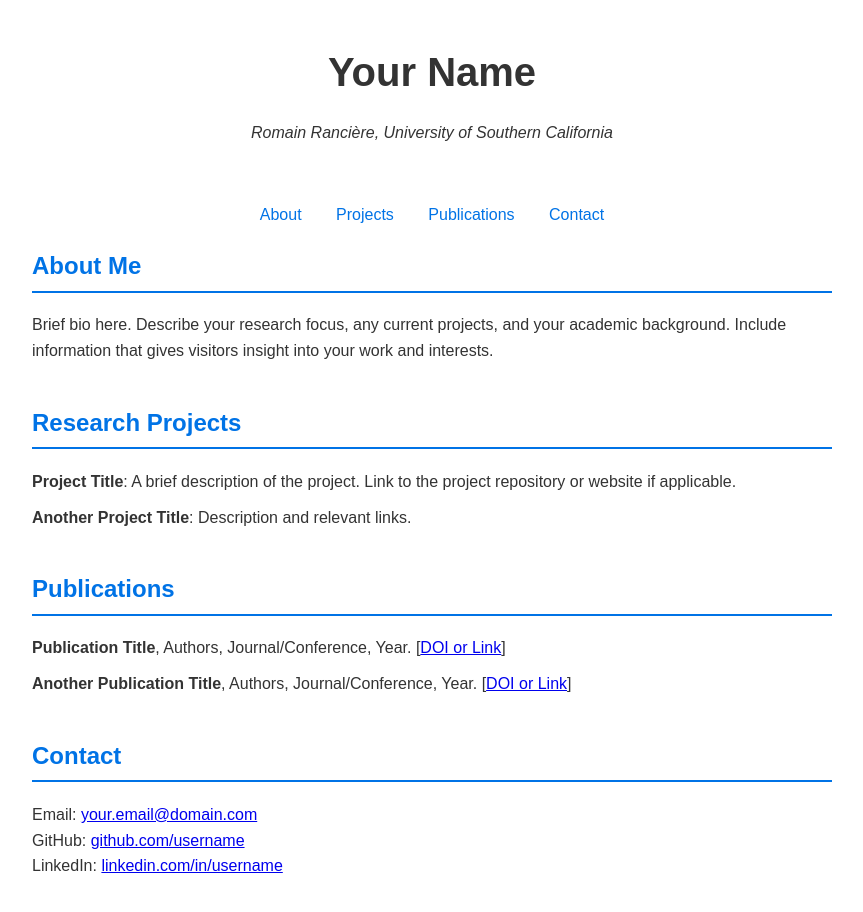
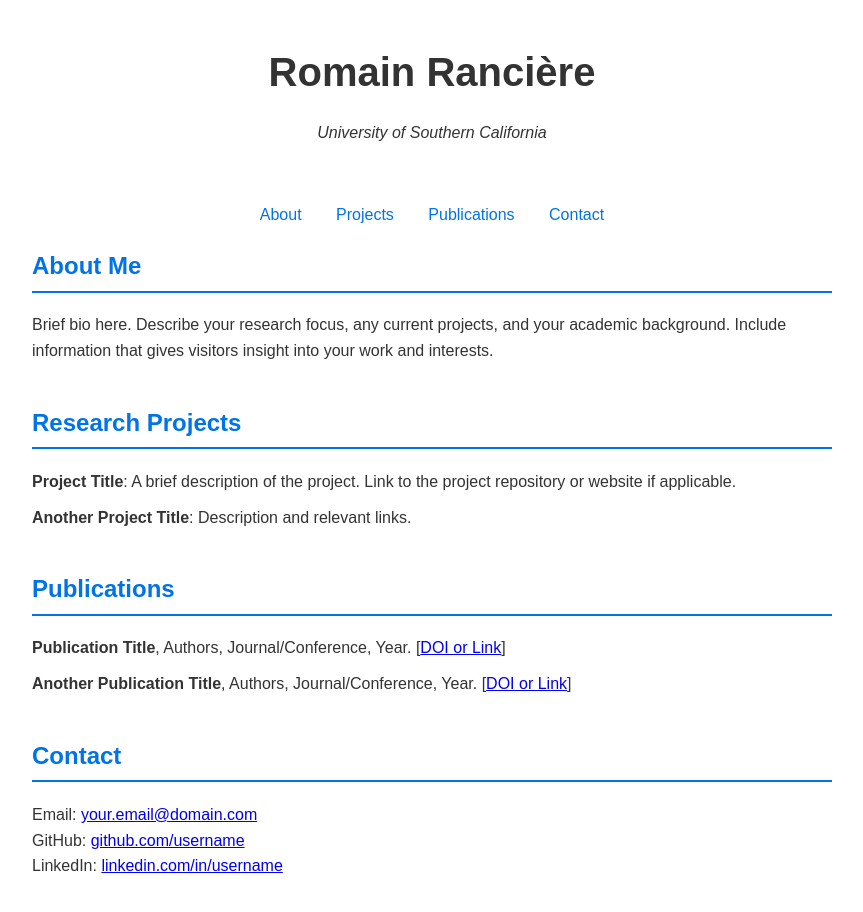
Before and after one commit to rgr208-usc/github.io, a plain HTML site: page index.html in a window 1280 px wide. Shown: the whole page, without its empty margins (208-1071 px from the left). Drawn offline with Linux system fonts and the light colour scheme.

Commit message:
Update index.html

```diff
--- a/index.html
+++ b/index.html
@@ -50,8 +50,8 @@
 <body>
 
 <header>
-    <h1>Your Name</h1>
-    <p><em>Romain Rancière, University of Southern California</em></p>
+    <h1>Romain Rancière</h1>
+    <p><em>University of Southern California</em></p>
 </header>
 
 <nav>
```
